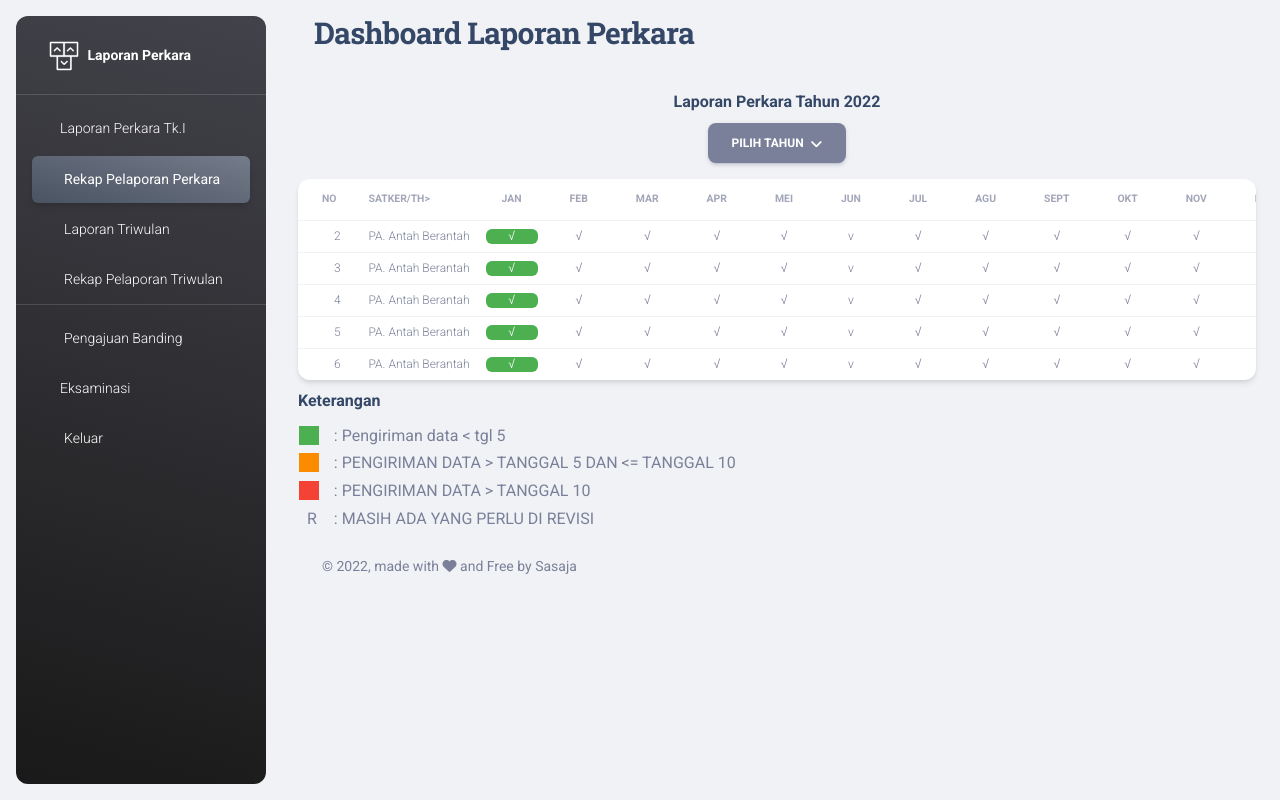
After one commit to riyansasaja/fe-laper, a CodeIgniter app: page /fe-laper/admin/rekaplaper/ in a window 1280 px wide. The commit adds this page. Run offline with CodeIgniter, Linux system fonts and the light colour scheme; some libraries are stand-ins or nearby versions.

Commit message:
memperbaiki side admin, agar active berfungsi dengan baik

```diff
--- a/application/controllers/Admin.php
+++ b/application/controllers/Admin.php
@@ -19,4 +19,12 @@ class Admin extends CI_Controller
         $this->load->view('admin_view/view_document');
         $this->load->view('templates/footer');
     }
+
+    public function rekaplaper()
+    {
+        $this->load->view('templates/header');
+        $this->load->view('templates/sideadmin');
+        $this->load->view('admin_view/view_rekaplaper');
+        $this->load->view('templates/footer');
+    }
 }
--- /dev/null
+++ b/application/views/admin_view/view_rekaplaper.php
@@ -0,0 +1,221 @@
+<?php
+defined('BASEPATH') or exit('No direct script access allowed');
+// echo $this->uri->segment(2, 0);
+// die;
+?>
+
+
+
+
+<main class="main-content position-relative max-height-vh-100 h-100 border-radius-lg ">
+    <!-- Navbar -->
+    <nav class="navbar navbar-main navbar-expand-lg px-0 mx-4 shadow-none border-radius-xl" id="navbarBlur" data-scroll="true">
+        <div class="container-fluid py-1 px-3">
+            <nav aria-label="breadcrumb">
+                <h3 class="font-weight-bolder mb-0">Dashboard Laporan Perkara</h3>
+            </nav>
+            <div class="collapse navbar-collapse mt-sm-0 mt-2 me-md-0 me-sm-4" id="navbar">
+                <div class="ms-md-auto pe-md-3 d-flex align-items-center">
+
+                </div>
+                <ul class="navbar-nav  justify-content-end">
+                    <li class="nav-item d-xl-none ps-3 d-flex align-items-center">
+                        <a href="javascript:;" class="nav-link text-body p-0" id="iconNavbarSidenav">
+                            <div class="sidenav-toggler-inner">
+                                <i class="sidenav-toggler-line"></i>
+                                <i class="sidenav-toggler-line"></i>
+                                <i class="sidenav-toggler-line"></i>
+                            </div>
+                        </a>
+                    </li>
+                </ul>
+            </div>
+        </div>
+    </nav>
+    <!-- End Navbar -->
+
+
+
+    <div class="container-fluid py-4">
+        <div class="row">
+            <div class="col text-center">
+                <h6 class="d-block">Laporan Perkara Tahun 2022</h6>
+                <!-- dropdown start -->
+                <div class="d-flex justify-content-center">
+                    <div class="dropdown">
+                        <button class="btn btn-secondary dropdown-toggle" type="button" id="dropdownMenuButton1" data-bs-toggle="dropdown" aria-expanded="false">
+                            Pilih Tahun
+                        </button>
+                        <ul class="dropdown-menu" aria-labelledby="dropdownMenuButton1">
+                            <li><a class="dropdown-item" href="#">2022</a></li>
+                            <li><a class="dropdown-item" href="#">2023</a></li>
+                            <li><a class="dropdown-item" href="#">2024</a></li>
+                        </ul>
+                    </div>
+                </div>
+                <!-- dropdown end -->
+            </div>
+        </div>
+
+        <!-- table start -->
+        <div class="card">
+            <div class="table-responsive">
+                <table class="table align-items-center mb-0">
+                    <thead>
+                        <tr>
+                            <th class="text-uppercase text-secondary text-xxs font-weight-bolder opacity-7">No</th>
+                            <th class="text-uppercase text-secondary text-xxs font-weight-bolder opacity-7 ps-2">Satker/th>
+                            <th class="text-center text-uppercase text-secondary text-xxs font-weight-bolder opacity-7">Jan
+                            </th>
+                            <th class="text-center text-uppercase text-secondary text-xxs font-weight-bolder opacity-7">Feb
+                            </th>
+                            <th class="text-center text-uppercase text-secondary text-xxs font-weight-bolder opacity-7">Mar
+                            </th>
+                            <th class="text-center text-uppercase text-secondary text-xxs font-weight-bolder opacity-7">Apr
+                            </th>
+                            <th class="text-center text-uppercase text-secondary text-xxs font-weight-bolder opacity-7">Mei
+                            </th>
+                            <th class="text-center text-uppercase text-secondary text-xxs font-weight-bolder opacity-7">Jun
+                            </th>
+                            <th class="text-center text-uppercase text-secondary text-xxs font-weight-bolder opacity-7">Jul
+                            </th>
+                            <th class="text-center text-uppercase text-secondary text-xxs font-weight-bolder opacity-7">Agu
+                            </th>
+                            <th class="text-center text-uppercase text-secondary text-xxs font-weight-bolder opacity-7">Sept
+                            </th>
+                            <th class="text-center text-uppercase text-secondary text-xxs font-weight-bolder opacity-7">Okt
+                            </th>
+                            <th class="text-center text-uppercase text-secondary text-xxs font-weight-bolder opacity-7">Nov
+                            </th>
+                            <th class="text-center text-uppercase text-secondary text-xxs font-weight-bolder opacity-7">Des
+                            </th>
+                        </tr>
+                    </thead>
+                    <tbody>
+                        <!-- looping data start -->
+
+                        <?php
+                        for ($i = 1; $i < 6; $i++) :
+                        ?>
+
+                            <tr class="text-center">
+                                <td>
+                                    <div class="d-flex flex-column justify-content-center">
+                                        <p class="text-xs text-secondary mb-0 ms-3"><?= $i + 1; ?></p>
+                                    </div>
+                                </td>
+                                <td>
+                                    <div class="d-flex flex-column justify-content-center">
+                                        <p class="text-xs text-secondary mb-0">PA. Antah Berantah</p>
+                                    </div>
+                                </td>
+                                <td>
+                                    <div class="d-flex flex-column justify-content-center">
+                                        <a href="<?= base_url('admin/view_document') ?>">
+                                            <p class="text-xs text-white mb-0 rounded bg-success">
+                                                √
+                                            </p>
+                                        </a>
+                                    </div>
+                                </td>
+                                <td>
+                                    <div class="d-flex flex-column justify-content-center">
+                                        <p class="text-xs text-secondary mb-0">√</p>
+                                    </div>
+                                </td>
+                                <td>
+                                    <div class="d-flex flex-column justify-content-center">
+                                        <p class="text-xs text-secondary mb-0">√</p>
+                                    </div>
+                                </td>
+                                <td>
+                                    <div class="d-flex flex-column justify-content-center">
+                                        <p class="text-xs text-secondary mb-0">√</p>
+                                    </div>
+                                </td>
+                                <td>
+                                    <div class="d-flex flex-column justify-content-center">
+                                        <p class="text-xs text-secondary mb-0">√</p>
+                                    </div>
+                                </td>
+                                <td>
+                                    <div class="d-flex flex-column justify-content-center">
+                                        <p class="text-xs text-secondary mb-0">v</p>
+                                    </div>
+                                </td>
+                                <td>
+                                    <div class="d-flex flex-column justify-content-center">
+                                        <p class="text-xs text-secondary mb-0">√</p>
+                                    </div>
+                                </td>
+                                <td>
+                                    <div class="d-flex flex-column justify-content-center">
+                                        <p class="text-xs text-secondary mb-0">√</p>
+                                    </div>
+                                </td>
+                                <td>
+                                    <div class="d-flex flex-column justify-content-center">
+                                        <p class="text-xs text-secondary mb-0">√</p>
+                                    </div>
+                                </td>
+                                <td>
+                                    <div class="d-flex flex-column justify-content-center">
+                                        <p class="text-xs text-secondary mb-0">√</p>
+                                    </div>
+                                </td>
+                                <td>
+                                    <div class="d-flex flex-column justify-content-center">
+                                        <p class="text-xs text-secondary mb-0">√</p>
+                                    </div>
+                                </td>
+                                <td>
+                                    <div class="d-flex flex-column justify-content-center">
+                                        <p class="text-xs text-secondary mb-0">√</p>
+                                    </div>
+                                </td>
+
+                            </tr>
+                        <?php endfor; ?>
+
+
+
+                        <!-- looping data end -->
+
+                    </tbody>
+                </table>
+
+            </div>
+        </div>
+        <!-- table end -->
+
+        <div class="row mb-5">
+            <div class="col mt-2">
+                <h6>Keterangan</h6>
+                <table>
+                    <tr>
+                        <td class=>
+                            <span class="bg-success px-2 text-center">&nbsp;</span>
+                        </td>
+                        <td class="ps-2">: Pengiriman data < tgl 5</td>
+                    </tr>
+                    <tr>
+                        <td class=>
+                            <span class="bg-warning px-2 text-center">&nbsp;</span>
+                        </td>
+                        <td class="ps-2">: PENGIRIMAN DATA > TANGGAL 5 DAN <= TANGGAL 10</td>
+                    </tr>
+                    <tr>
+                        <td class=>
+                            <span class="bg-danger px-2 text-center">&nbsp;</span>
+                        </td>
+                        <td class="ps-2">: PENGIRIMAN DATA > TANGGAL 10</td>
+                    </tr>
+                    <tr>
+                        <td class=>
+                            <span class="px-2 text-center">R</span>
+                        </td>
+                        <td class="ps-2">: MASIH ADA YANG PERLU DI REVISI</td>
+                    </tr>
+
+                </table>
+            </div>
--- a/application/views/templates/sideadmin.php
+++ b/application/views/templates/sideadmin.php
@@ -11,17 +11,17 @@
         <div class="collapse navbar-collapse  w-auto " id="sidenav-collapse-main">
             <ul class="navbar-nav">
                 <li class="nav-item">
-                    <a class="nav-link text-white <?= $this->uri->segment(2, 0) === 0 ? 'active bg-gradient-secondary' : ''; ?>" href="<?= base_url() ?>">
+                    <a class="nav-link text-white <?= $this->uri->segment(2, 0) === 0 ? 'active bg-gradient-secondary' : ''; ?>" href="<?= base_url('admin/') ?>">
                         <div class="text-white text-center me-2 d-flex align-items-center justify-content-center">
                         </div>
                         <span class="nav-link-text ms-1">Laporan Perkara Tk.I </span>
                     </a>
                 </li>
                 <li class="nav-item">
-                    <a class="nav-link text-white " href="./pages/billing.html">
+                    <a class="nav-link text-white <?= $this->uri->segment(2, 0) === 'rekaplaper' ? 'active bg-gradient-secondary' : ''; ?>" href="<?= base_url('admin/rekaplaper/') ?>">
                         <div class="text-white text-center me-2 d-flex align-items-center justify-content-center">
                         </div>
-                        <span class="nav-link-text ms-2">Rekap Laporan Perkara</span>
+                        <span class="nav-link-text ms-2">Rekap Pelaporan Perkara</span>
                     </a>
                 </li>
                 <li class="nav-item">
```
